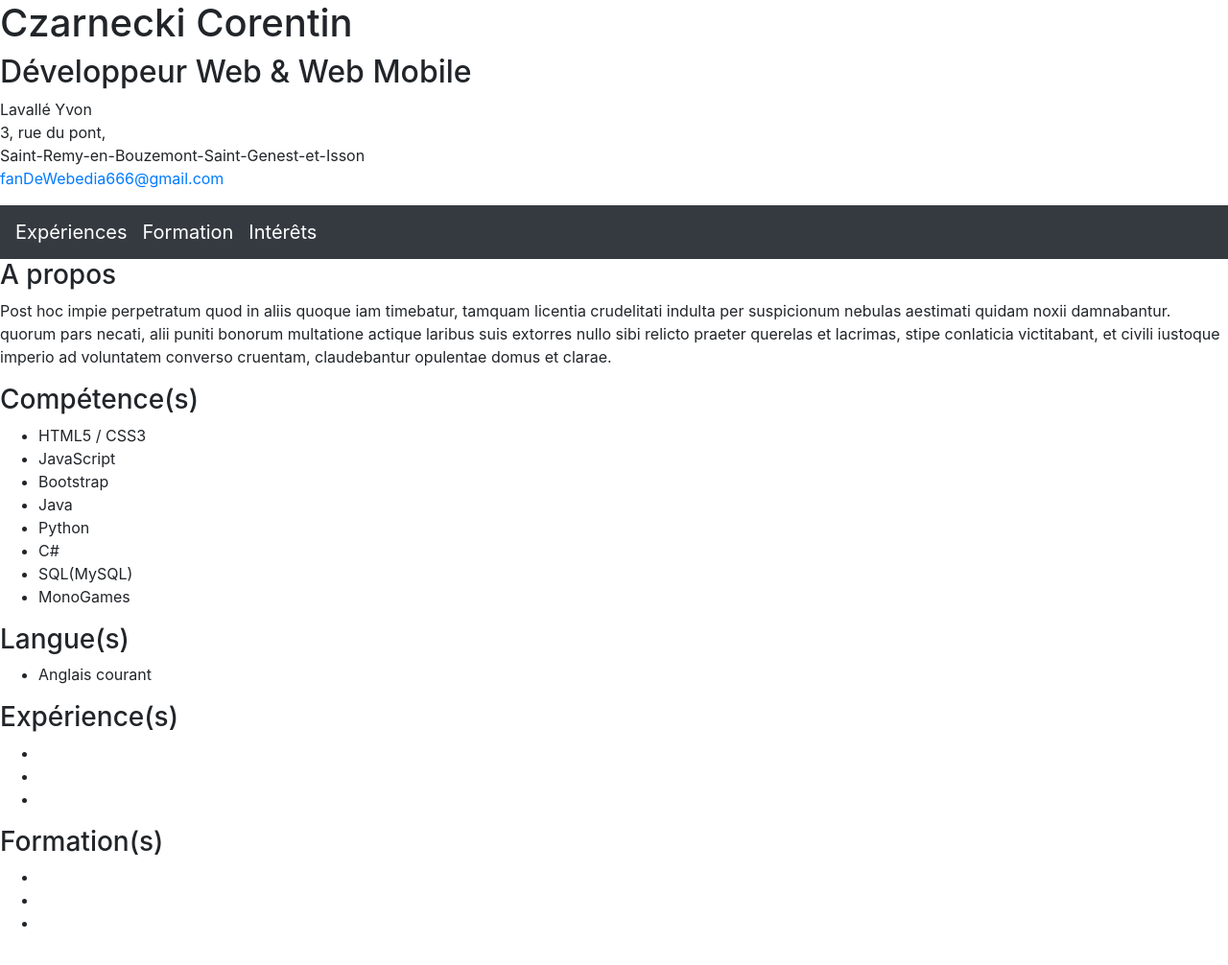
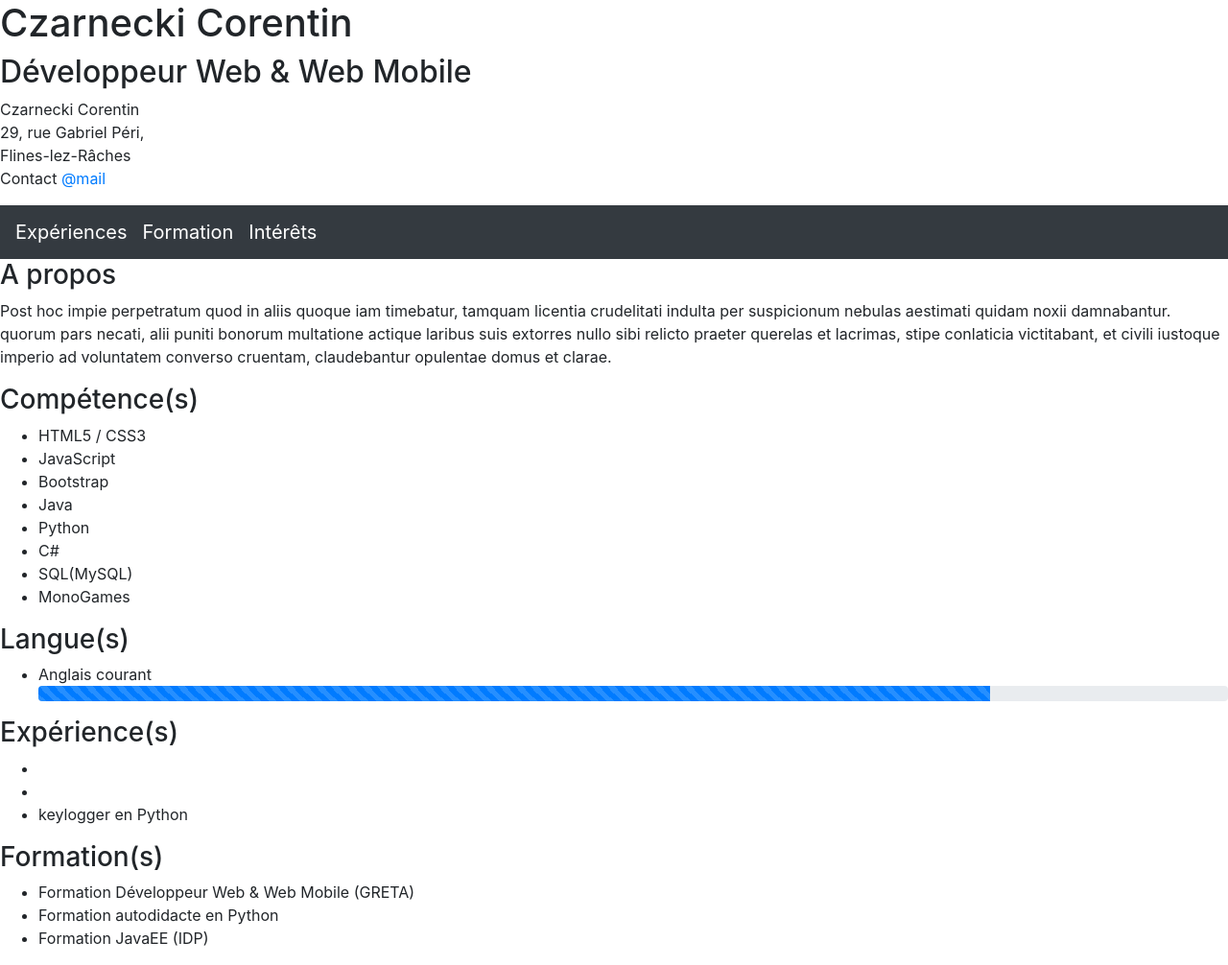
Before and after one commit to CorentinCZ/cvOnline, a plain HTML site: page index.html in a window 1280 px wide. Shown: the whole page at 96% size. Drawn offline with nearby package versions, Linux system fonts and the light colour scheme.

Commit message:
Add Header, Aside, Section infos

```diff
--- a/index.html
+++ b/index.html
@@ -16,10 +16,10 @@
         <h1>Czarnecki Corentin</h1>
         <h2>Développeur Web & Web Mobile</h2>
         <address>
-            Lavallé Yvon</br>
-            3, rue du pont,</br>
-            Saint-Remy-en-Bouzemont-Saint-Genest-et-Isson</br>
-            <a href="mailto:yvon.lavalle@bidule.com">fanDeWebedia666@gmail.com</a></br>
+            Czarnecki Corentin</br>
+            29, rue Gabriel Péri,</br>
+            Flines-lez-Râches</br>
+            Contact <a href="mailto:corentin.rr.czarnecki@gmail.com">@mail</a></br>
         </address>
         <nav class="col-12 navbar sticky-top navbar-expand-lg navbar-dark bg-dark">
             <a class="navbar-brand" href="#experiences">Expériences</a>
@@ -57,6 +57,9 @@
                 <h3>Langue(s)</h3>
                 <ul>
                     <li>Anglais courant</li>
+                    <div class="progress">
+                        <div class="progress-bar progress-bar-striped" role="progressbar" style="width: 80%" aria-valuenow="10" aria-valuemin="0" aria-valuemax="100"></div>
+                    </div>
                 </ul>
             </article>
         </aside>
@@ -66,15 +69,15 @@
                 <ul>
                     <li></li>
                     <li></li>
-                    <li></li>
+                    <li>keylogger en Python</li>
                 </ul>
             </article>
             <article>
                 <h3>Formation(s)</h3>
                 <ul>
-                    <li></li>
-                    <li></li>
-                    <li></li>
+                    <li>Formation Développeur Web & Web Mobile (GRETA)</li>
+                    <li>Formation autodidacte en Python</li>
+                    <li>Formation JavaEE (IDP)</li>
                 </ul>
             </article>
         </section>
```
